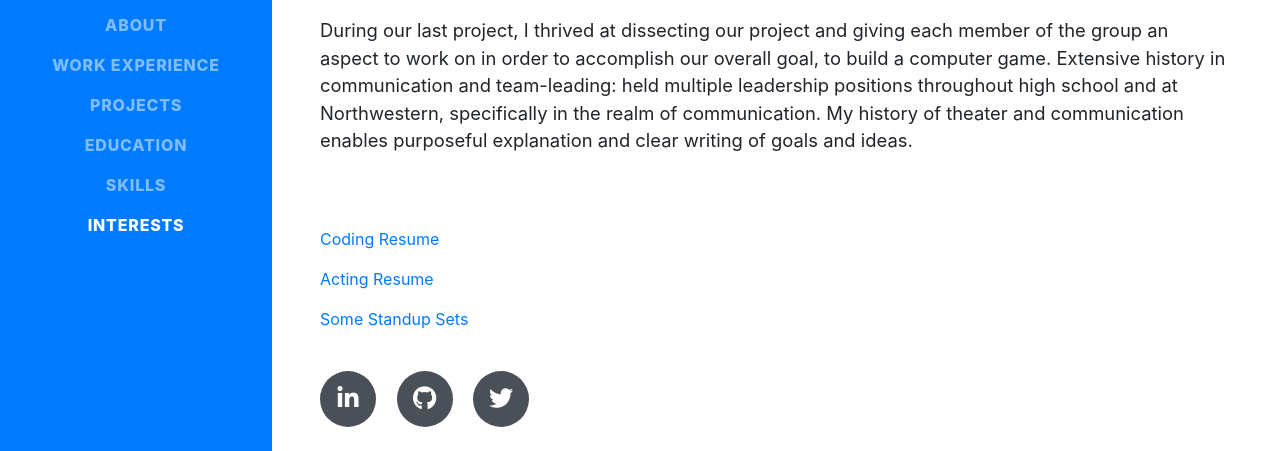
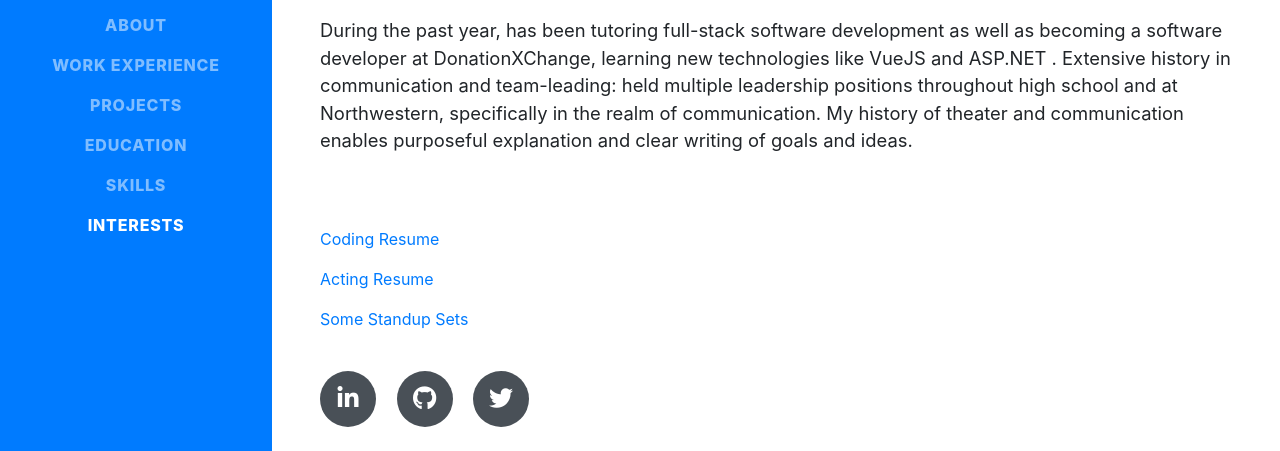
Before and after one commit to kempatkinson/Portfolio, a website with bundled scripts: page index.html in a window 1280 px wide. Shown: the part 349-800 px from the top of the page. Built offline with nearby package versions, Linux system fonts and the light colour scheme; a web font is replaced by a local one.

Commit message:
update bio

```diff
--- a/index.html
+++ b/index.html
@@ -78,8 +78,8 @@
           computer science classes concerning theory and back-end development skills, specifically in C. Recently
           graduated from Northwestern University Coding Boot Camp obtaining skills in Javascript, React, and Database
           work. </p>
-        <p class="lead mb-5"> During our last project, I thrived at dissecting our project and giving each member of the
-          group an aspect to work on in order to accomplish our overall goal, to build a computer game. Extensive
+        <p class="lead mb-5"> During the past year, has been tutoring full-stack software development as well as
+          becoming a software developer at DonationXChange, learning new technologies like VueJS and ASP.NET . Extensive
           history in communication and team-leading: held multiple leadership positions throughout high school and at
           Northwestern, specifically in the realm of communication. My history of theater and communication enables
           purposeful explanation and clear writing of goals and ideas.
@@ -159,13 +159,16 @@
       <div class="resume-item d-flex flex-column flex-md-row justify-content-between mb-5">
         <div class="resume-content">
           <h3 class="mb-0"> iBid Bidding Platform </h3>
-          <div class="subheading mb-3"> A website for companies to host auctions complete with user authentication and bidding
+          <div class="subheading mb-3"> A website for companies to host auctions complete with user authentication and
+            bidding
           </div>
-          <p> Over the past few months I have been personally building a fullstack application which allows users to log in, view , save and bid on items. Each event dynamically styles its items and its event information using a VueJS front-end server, while connecting to a mySQL database using ASP.NET routes.</p>
+          <p> Over the past few months I have been personally building a fullstack application which allows users to log
+            in, view , save and bid on items. Each event dynamically styles its items and its event information using a
+            VueJS front-end server, while connecting to a mySQL database using ASP.NET routes.</p>
           <p> Technologies Used: VueJS, HTML, CSS, Javascript, MySQL, JQuery </p>
 
-          <p> <a href="https://github.com/kempatkinson/ibidmobile-front"> Front-End Github Repository  </a></p>
-          <p> <a href="https://github.com/kempatkinson/ibidmobile-back"> Back-End Github Repository  </a></p>
+          <p> <a href="https://github.com/kempatkinson/ibidmobile-front"> Front-End Github Repository </a></p>
+          <p> <a href="https://github.com/kempatkinson/ibidmobile-back"> Back-End Github Repository </a></p>
 
         </div>
         <div class="resume-date text-md-right">
```
